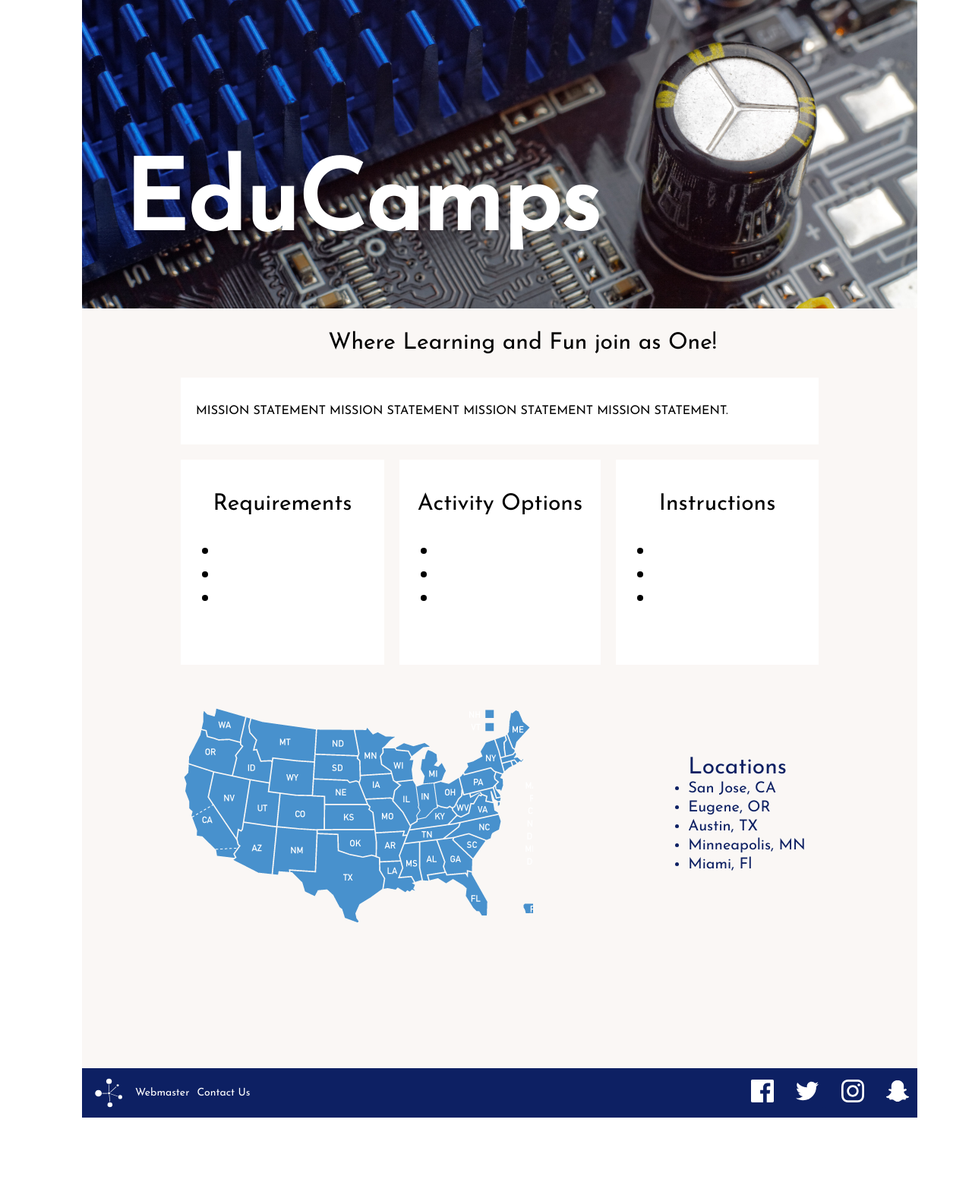
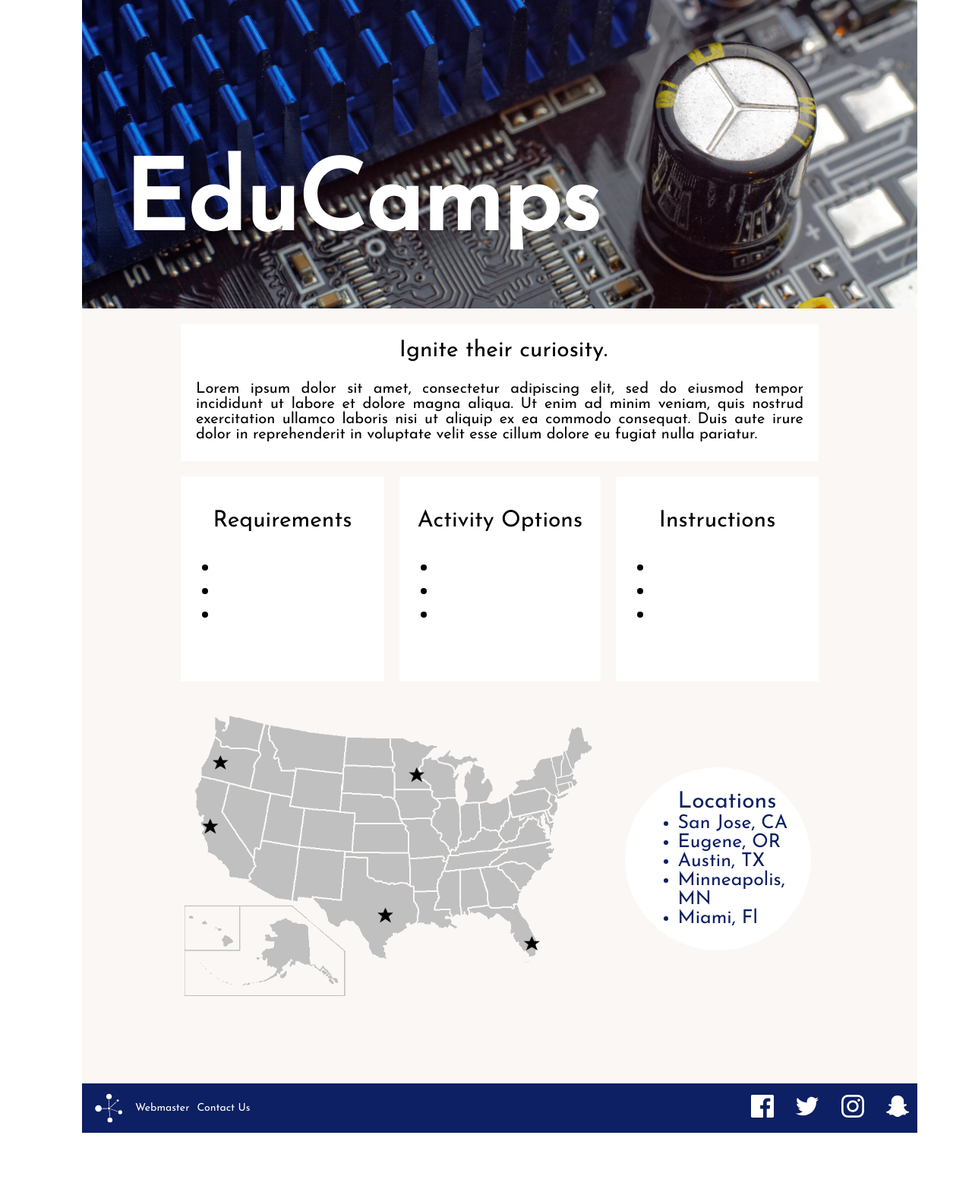
Before and after one commit to jandzouana/EduCamps, a PHP site: page / in a window 1280 px wide. Shown: the part 69-1634 px from the top of the page at 76% size. Before the commit the page ends 1540 px from the top, so only its background shows below. Run offline with PHP 8.4, Linux system fonts and the light colour scheme.

Commit message:
Fixed up the front page

```diff
--- a/index.html
+++ b/index.html
@@ -28,9 +28,10 @@
 	            <img id="headerpic" src="circuit.jpg" alt="header image" />
 	        </div>
 	        <div class="main_content" id = "home_main_content">
-                <p id="tagline"> Where Learning and Fun join as One! </p>
+
 	            <div id="mission">
-	                <p>MISSION STATEMENT MISSION STATEMENT MISSION STATEMENT MISSION STATEMENT.</p>
+                    <p id="tagline"> Ignite their curiosity. </p>
+	                <p>Lorem ipsum dolor sit amet, consectetur adipiscing elit, sed do eiusmod tempor incididunt ut labore et dolore magna aliqua. Ut enim ad minim veniam, quis nostrud exercitation ullamco laboris nisi ut aliquip ex ea commodo consequat. Duis aute irure dolor in reprehenderit in voluptate velit esse cillum dolore eu fugiat nulla pariatur.</p>
 	            </div>
 	                <table>
 	                    <tr>
@@ -60,10 +61,10 @@
                 <table id="locationswrapper">
                     <tr>
                         <td id="map">
-                            <img src="map_transparent.png" alt="locations map" />
+                            <img src="map.png" alt="locations map"/>
                         </td>
                         <td>
-                            <ul>Locations
+                            <ul id="list_container">Locations
                                 <li>San Jose, CA</li>
                                 <li>Eugene, OR</li>
                                 <li>Austin, TX</li>
--- a/sass/main.scss
+++ b/sass/main.scss
@@ -131,17 +131,21 @@ body{
     text-align: center;
     //font-family: 'Roboto', sans-serif;
     font-size: 30px;
-    padding: 30px;
+    padding: 5px;
+    padding-top: 20px;
     color: black;
     margin: 0;
 }
 #mission{
     width: 800px;
-    font-size: 16px;
+    font-size: 20px;
     background-color: $mission_back_color;
     margin-left: auto;
     margin-right: auto;
+    margin-top: 20px;
     padding: 20px;
+    padding-top: 0px;
+    padding-bottom: 5px;
     text-align: justify;
 }
 #title{
@@ -176,6 +180,7 @@ body{
         padding: 10px;
         background-color: $box_color;
         text-align: center;
+        font-size: 30px;
     }
     h1{
         color: $menu_back_color;
@@ -191,7 +196,7 @@ body{
     margin-right: auto;
 
     li{
-        font-size: 20px;
+        font-size: 25px;
         line-height: 25px;
         text-align: left;
     }
@@ -200,9 +205,21 @@ body{
         text-align: left;
         color: $location_color;
     }
+    img{
+        width:550px;
+    }
+}
+#list_container{
+    background-color: white;
+    padding: 25px;
+    padding-left: 70px;
+    padding-top: 30px;
+    padding-bottom: 30px;
+    border-radius: 100%;
+    width: 150px;
 }
 #map{
-    width: 800px;
+    width: 600px;
     margin-left: auto;
     margin-right: auto;
     padding: 0px;
```
Also changed, not shown: map.png (added), map_transparent.png (deleted), stylesheets/main.css.
